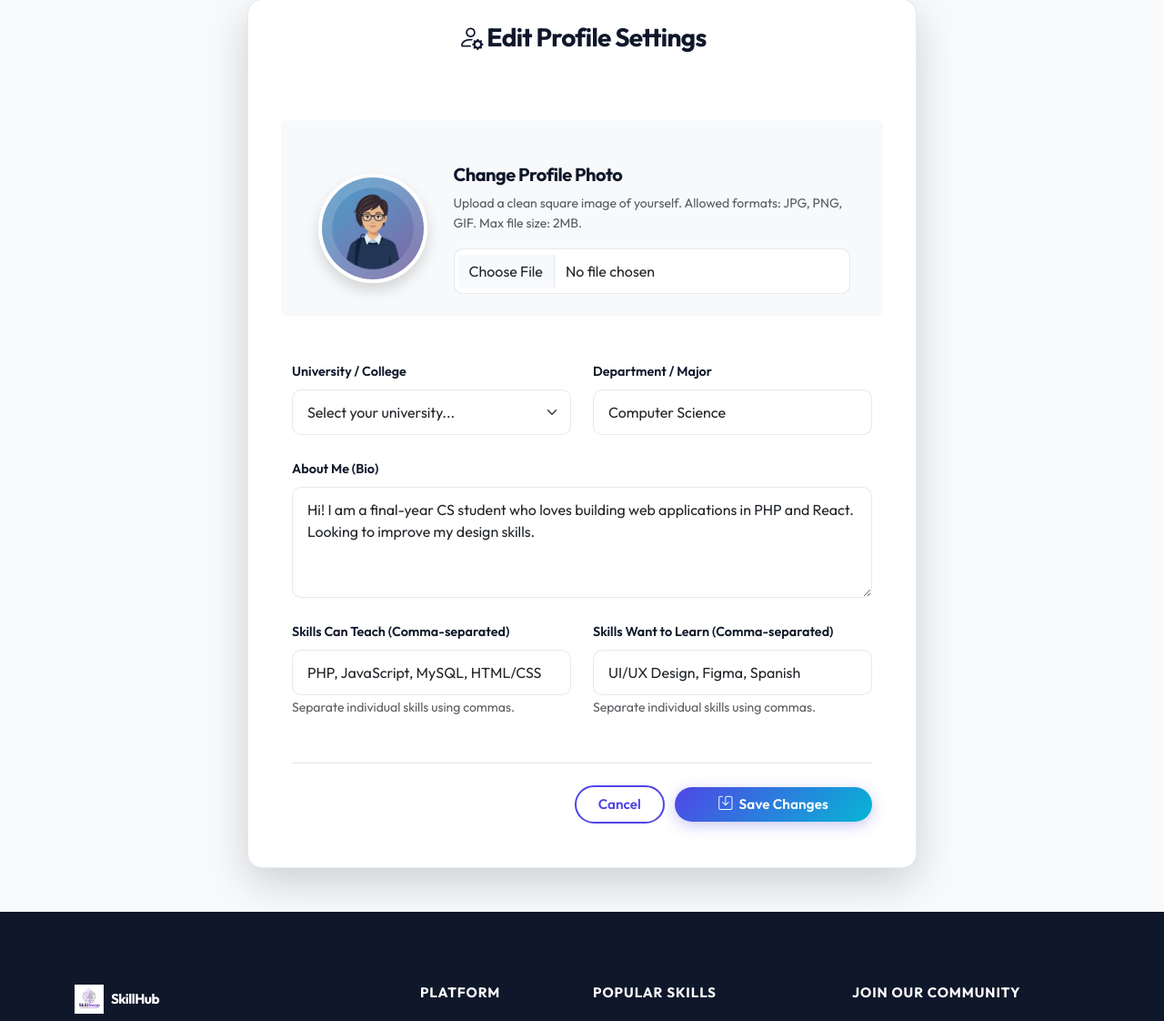
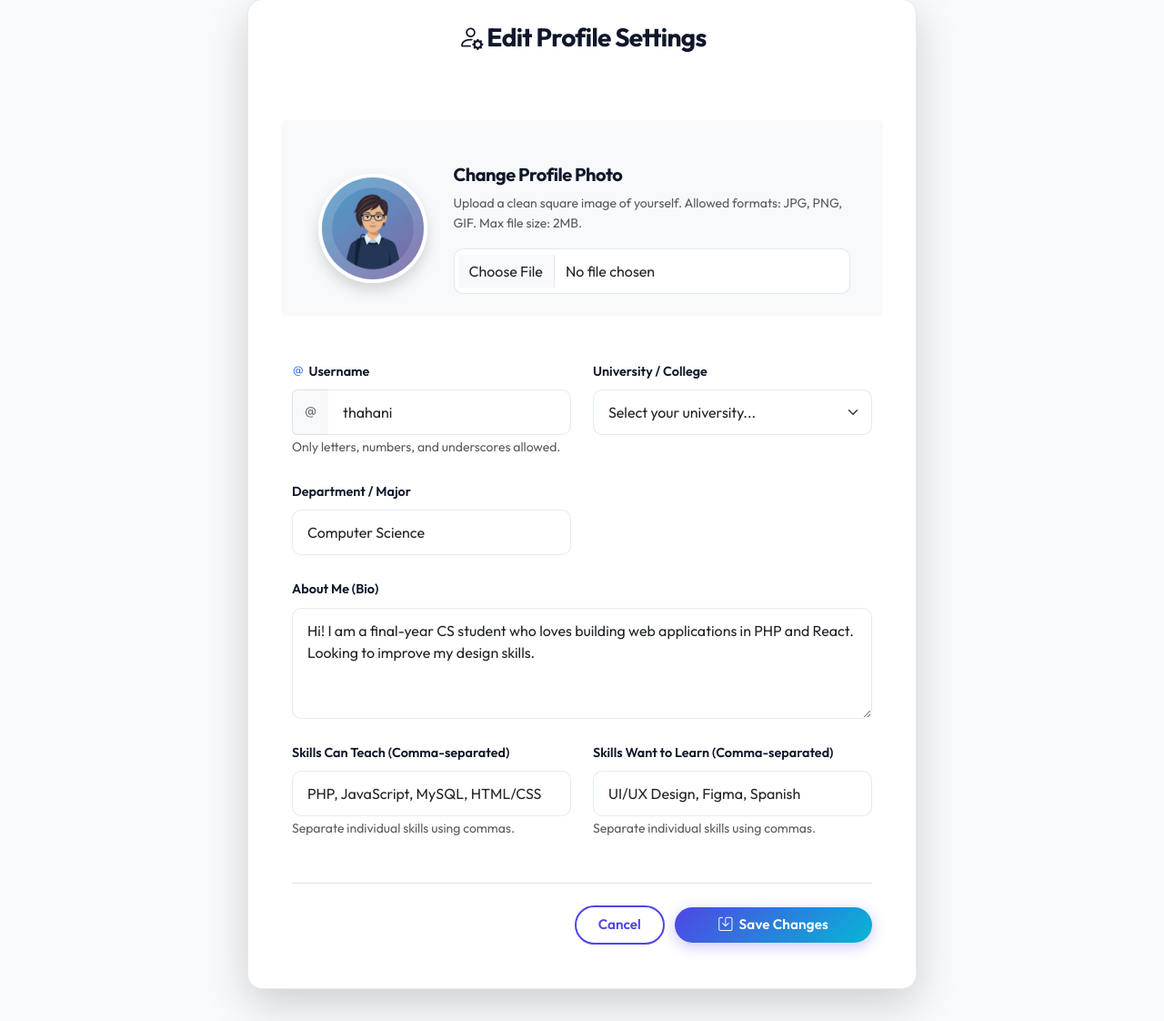
Before and after one commit to SamsunNuha/SkillHub-share-skills-among-us, a PHP site: page /edit-profile.php in a window 1280 px wide. Shown: the part 121-1243 px from the top of the page at 91% size. Run offline with PHP 8.4, Linux system fonts and the light colour scheme; a user stored in the database is signed in; data comes from the database, SQL or seed files in the repository; data that the repository does not hold is empty.

Commit message:
feat: show real username in navbar & profile, add username change in edit-profile, fix admin edit page layout and  error, improve navbar full-width layout

```diff
--- a/edit-profile.php
+++ b/edit-profile.php
@@ -16,11 +16,26 @@ $success = false;
 if ($_SERVER['REQUEST_METHOD'] === 'POST') {
     // Sanitize text inputs
     $name = $user['name']; // Name field removed from UI, keep existing
+    $new_username = sanitize($_POST['username'] ?? $user['username']);
     $university = sanitize($_POST['university']);
     $department = sanitize($_POST['department']);
     $bio = sanitize($_POST['bio']);
     $skills_teach = sanitize($_POST['skills_teach']);
     $skills_learn = sanitize($_POST['skills_learn']);
+
+    // Validate username
+    if (empty($new_username)) {
+        $errors[] = "Username cannot be empty.";
+    } elseif (preg_match('/[^a-zA-Z0-9_]/', $new_username)) {
+        $errors[] = "Username can only contain letters, numbers, and underscores.";
+    } elseif ($new_username !== $user['username']) {
+        // Check if username is already taken by another user
+        $stmt_chk = $pdo->prepare("SELECT COUNT(*) FROM users WHERE username = ? AND id != ?");
+        $stmt_chk->execute([$new_username, $user['id']]);
+        if ($stmt_chk->fetchColumn() > 0) {
+            $errors[] = "That username is already taken. Please choose another.";
+        }
+    }
 
     // Validation for text fields (name removed)
 
@@ -91,11 +106,11 @@ if ($_SERVER['REQUEST_METHOD'] === 'POST') {
     // Save profile to database if no errors
     if (empty($errors)) {
         try {
-            $stmt = $pdo->prepare("UPDATE users SET name = ?, university = ?, department = ?, bio = ?, skills_teach = ?, skills_learn = ?, profile_photo = ? WHERE id = ?");
-            $stmt->execute([$name, $university, $department, $bio, $skills_teach, $skills_learn, $photo_filename, $user['id']]);
+            $stmt = $pdo->prepare("UPDATE users SET name = ?, username = ?, university = ?, department = ?, bio = ?, skills_teach = ?, skills_learn = ?, profile_photo = ? WHERE id = ?");
+            $stmt->execute([$name, $new_username, $university, $department, $bio, $skills_teach, $skills_learn, $photo_filename, $user['id']]);
 
             // Refresh local user variables
-            $_SESSION['user_name'] = $name;
+            $_SESSION['user_name'] = $new_username;
             $user = getLoggedInUser($pdo);
             $success = true;
             setFlashMessage('success', 'Profile details updated successfully!');
@@ -149,7 +164,15 @@ require_once 'includes/navbar.php';
                         </div>
 
                         <div class="row g-4">
-                            <!-- Full Name field removed per user request -->
+                            <!-- Username -->
+                            <div class="col-md-6">
+                                <label for="username" class="form-label form-label-premium"><i class="bi bi-at me-1 text-primary"></i>Username</label>
+                                <div class="input-group">
+                                    <span class="input-group-text bg-light border-end-0"><i class="bi bi-at text-muted"></i></span>
+                                    <input type="text" name="username" id="username" class="form-control form-control-premium border-start-0" value="<?php echo htmlspecialchars($user['username']); ?>" placeholder="e.g. alex_jones" required>
+                                </div>
+                                <small class="text-muted">Only letters, numbers, and underscores allowed.</small>
+                            </div>
 
                             <!-- University -->
                             <div class="col-md-6">
--- a/includes/navbar.php
+++ b/includes/navbar.php
@@ -96,7 +96,7 @@ if (isLoggedIn()) {
                             $photo_src = $base_path . 'assets/uploads/' . ($current_user['profile_photo'] ? $current_user['profile_photo'] : 'default-profile.png');
                             ?>
                             <img src="<?php echo $photo_src; ?>" alt="Profile" class="avatar-nav">
-                            <span class="fw-semibold d-none d-sm-inline">Member</span>
+                            <span class="fw-semibold d-none d-sm-inline"><?php echo htmlspecialchars($current_user['username']); ?></span>
                         </a>
                         <ul class="dropdown-menu dropdown-menu-end border-0 shadow-lg mt-3" aria-labelledby="profileDropdown" style="border-radius: 12px; min-width: 200px;">
                             <li><h6 class="dropdown-header text-muted">My Session</h6></li>
--- a/profile.php
+++ b/profile.php
@@ -65,7 +65,8 @@ require_once 'includes/navbar.php';
                     <img src="assets/uploads/<?php echo htmlspecialchars($student['profile_photo'] ? $student['profile_photo'] : 'default-profile.png'); ?>" alt="Student Photo" class="avatar-profile shadow-md">
                 </div>
 
-                <h3 class="fw-bold mb-1">Member Profile</h3>
+                <h3 class="fw-bold mb-1"><?php echo htmlspecialchars($student['username']); ?></h3>
+                <span class="badge bg-primary-subtle text-primary px-3 py-1 mb-2" style="font-size:0.82rem; letter-spacing:0.04em;"><i class="bi bi-person-check-fill me-1"></i>Member</span>
                 <?php
                     // Mask the email domain
                     $email_parts = explode('@', $student['email']);
```
Also changed, not shown: chat.php (+49 -5 lines).
